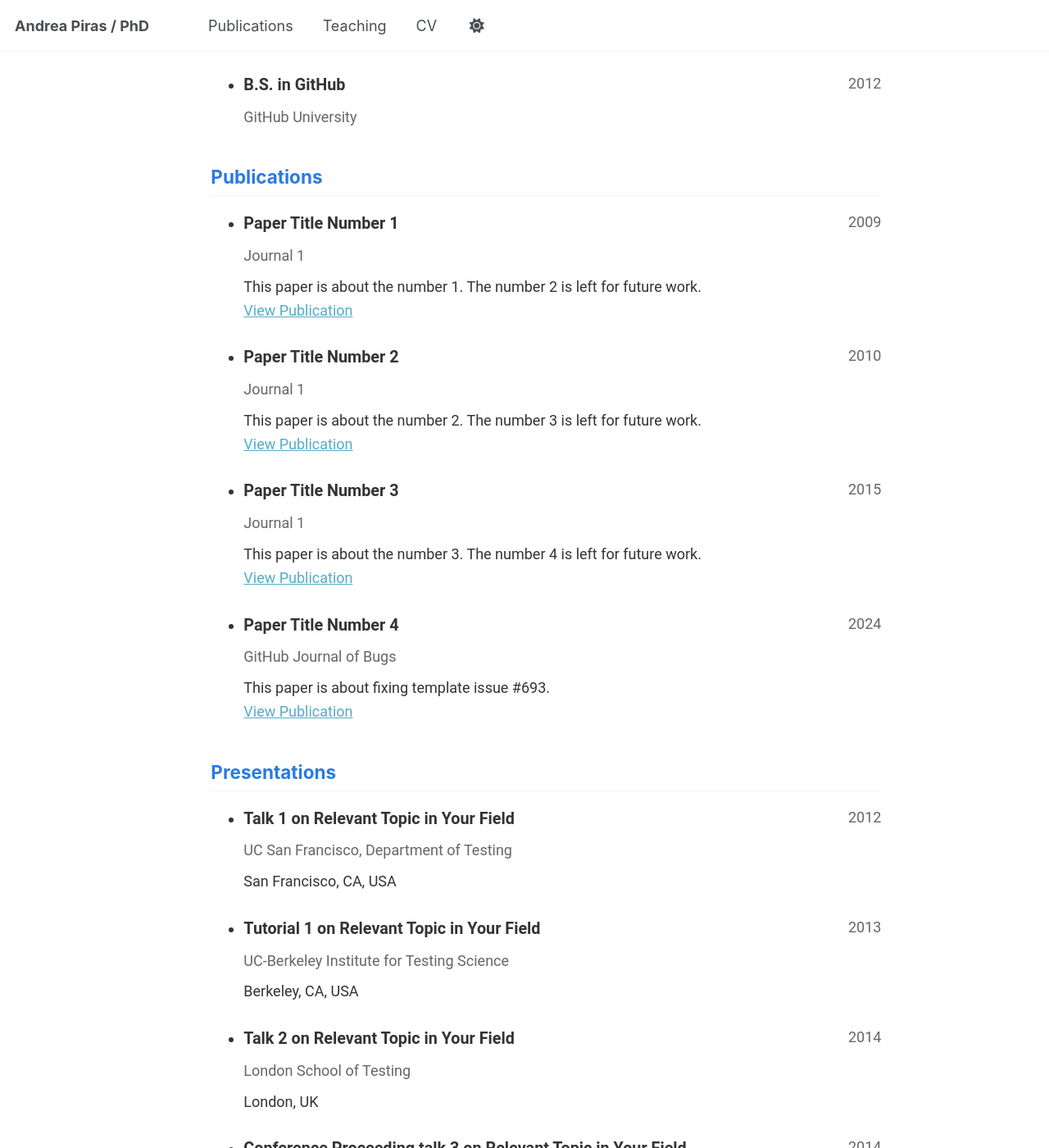
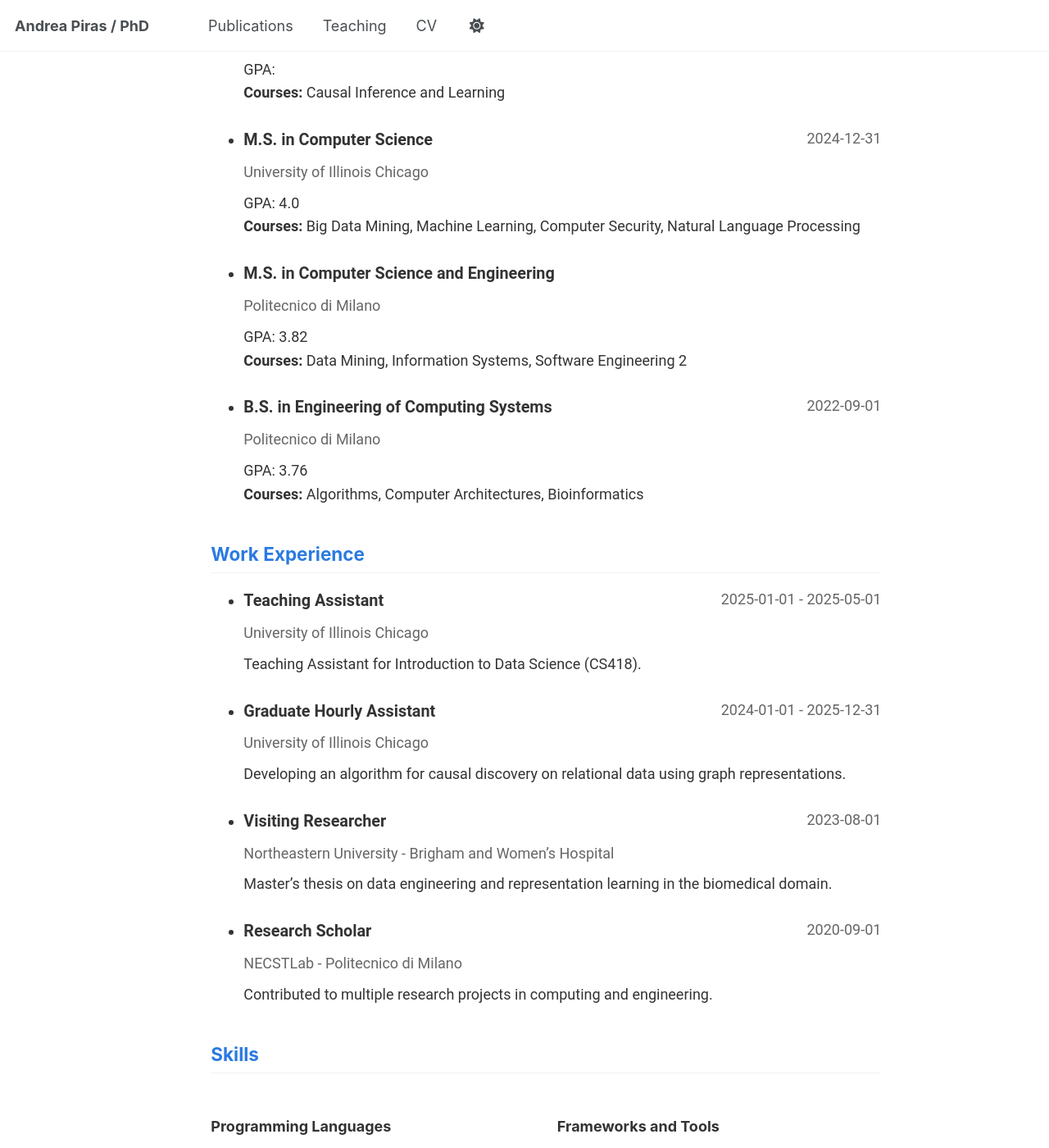
Before and after one commit to andreapiras00/.github.io, a Jekyll site: the page built from _pages/cv-json.md, in a window 1280 px wide and 1400 px high, scrolled down 680 px. Shown: the whole window at 82% size. Built offline with Jekyll 4.4.1, drawn with Linux system fonts in a browser that asks for light colours; a script that is not in the unit is left out; some of the changed text lies outside the part shown.

Commit message:
CV plus test on publications

```diff
--- a/_data/cv.json
+++ b/_data/cv.json
@@ -1,152 +1,133 @@
 {
     "basics": {
-    "name": "Your Sidebar Name",
-    "email": "none@example.org",
-    "phone": "",
-    "website": "https://academicpages.github.io",
-    "summary": "Currently employed at Red Brick University. Short biography for the left-hand sidebar",
+        "name": "Andrea Piras",
+        "email": "apiras2@uic.edu",
+        "phone": "+1 (312) 647-3388",
+        "website": "https://linkedin.com/in/andrea-piras00",
+        "summary": "Ph.D. student in Computer Science at the University of Illinois Chicago, specializing in causality and graph-based learning. His research focuses on modeling causal relationships in relational data using graph representations. Lead author of a paper accepted at UAI 2025 introducing RelFCI—an extension of the FCI algorithm that accounts for latent confounders and non-i.i.d. structures.",
         "location": {
             "address": "",
             "postalCode": "",
-      "city": "Earth",
+            "city": "Chicago",
             "countryCode": "US",
-      "region": ""
+            "region": "Illinois"
         },
         "profiles": [
             {
-        "network": "Google Scholar",
-        "username": "",
-        "url": "https://scholar.google.com/citations?user=PS_CX0AAAAAJ"
-      },
-      {
-        "network": "ORCID",
-        "username": "",
-        "url": "http://orcid.org/yourorcidurl"
-      },
-      {
-        "network": "GitHub",
-        "username": "academicpages",
-        "url": "https://github.com/academicpages"
+                "network": "LinkedIn",
+                "username": "andrea-piras00",
+                "url": "https://linkedin.com/in/andrea-piras00"
             }
         ]
     },
-  "work": [],
+    "work": [
+        {
+            "position": "Teaching Assistant",
+            "company": "University of Illinois Chicago",
+            "startDate": "2025-01-01",
+            "endDate": "2025-05-01",
+            "summary": "Teaching Assistant for Introduction to Data Science (CS418)."
+        },
+        {
+            "position": "Graduate Hourly Assistant",
+            "company": "University of Illinois Chicago",
+            "startDate": "2024-01-01",
+            "endDate": "2025-12-31",
+            "summary": "Developing an algorithm for causal discovery on relational data using graph representations."
+        },
+        {
+            "position": "Visiting Researcher",
+            "company": "Northeastern University - Brigham and Women’s Hospital",
+            "startDate": "2023-08-01",
+            "summary": "Master’s thesis on data engineering and representation learning in the biomedical domain."
+        },
+        {
+            "position": "Research Scholar",
+            "company": "NECSTLab - Politecnico di Milano",
+            "startDate": "2020-09-01",
+            "summary": "Contributed to multiple research projects in computing and engineering."
+        }
+    ],
     "education": [
         {
-      "institution": "GitHub University",
-      "area": "Ph.D in Version Control Theory",
-      "studyType": "",
-      "startDate": "",
-      "endDate": "2018",
-      "gpa": null,
-      "courses": []
+            "institution": "University of Illinois Chicago",
+            "area": "Ph.D. in Computer Science",
+            "startDate": "2025-01-01",
+            "endDate": "",
+            "gpa": "",
+            "courses": ["Causal Inference and Learning"]
         },
         {
-      "institution": "GitHub University",
-      "area": "M.S. in Jekyll",
-      "studyType": "",
-      "startDate": "",
-      "endDate": "2014",
-      "gpa": null,
-      "courses": []
+            "institution": "University of Illinois Chicago",
+            "area": "M.S. in Computer Science",
+            "startDate": "2023-02-01",
+            "endDate": "2024-12-31",
+            "gpa": "4.0",
+            "courses": ["Big Data Mining", "Machine Learning", "Computer Security", "Natural Language Processing"]
         },
         {
-      "institution": "GitHub University",
-      "area": "B.S. in GitHub",
-      "studyType": "",
-      "startDate": "",
-      "endDate": "2012",
-      "gpa": null,
-      "courses": []
+            "institution": "Politecnico di Milano",
+            "area": "M.S. in Computer Science and Engineering",
+            "startDate": "2022-09-01",
+            "gpa": "3.82",
+            "courses": ["Data Mining", "Information Systems", "Software Engineering 2"]
+        },
+        {
+            "institution": "Politecnico di Milano",
+            "area": "B.S. in Engineering of Computing Systems",
+            "startDate": "2019-09-01",
+            "endDate": "2022-09-01",
+            "gpa": "3.76",
+            "courses": ["Algorithms", "Computer Architectures", "Bioinformatics"]
         }
     ],
-  "skills": [],
+    "skills": [
+        {
+            "name": "Programming Languages",
+            "keywords": ["Python", "C", "C++", "Java", "JavaScript", "SQL"]
+        },
+        {
+            "name": "Frameworks and Tools",
+            "keywords": ["React", "CUDA", "Spark", "Node.js", "Git", "LaTeX", "Google Cloud Platform"]
+        }
+    ],
+    "publications": [
+        {
+            "name": "Relational Causal Discovery with Latent Confounders",
+            "publisher": "UAI 2025",
+            "summary": "Introduced RelFCI, an algorithm extending FCI to relational data with latent confounders and non-i.i.d. assumptions."
+        }
+    ],
+    "projects": [
+        {
+            "name": "Data Extraction and Analysis using Knowledge Graphs",
+            "description": "Developed a pipeline for extracting and integrating Compound-Protein Interaction data to improve machine learning performance.",
+            "startDate": "2023-08-01",
+            "endDate": "2024-12-31"
+        },
+        {
+            "name": "Automatic Domain Specific Genome Graph Partitioning",
+            "description": "Developed algorithms and alignment tools to optimize genome graph partitioning.",
+            "startDate": "2022-09-01",
+            "endDate": "2023-08-01"
+        },
+        {
+            "name": "GAGET - Genome Assembly Graph Evaluation Toolkit",
+            "description": "Tool to evaluate genome assembly quality and visualize genome graphs.",
+            "startDate": "2021-02-01",
+            "endDate": "2022-09-01"
+        },
+        {
+            "name": "Graph Analytics of Electric Networks",
+            "description": "Created metrics and visualization tools for criticality analysis in electric grids.",
+            "startDate": "2020-09-01",
+            "endDate": "2021-01-01"
+        }
+    ],
     "languages": [],
     "interests": [],
     "references": [],
-  "publications": [
-    {
-      "name": "Paper Title Number 1",
-      "publisher": "Journal 1",
-      "releaseDate": "2009-10-01",
-      "website": "http://academicpages.github.io/files/paper1.pdf",
-      "summary": "This paper is about the number 1. The number 2 is left for future work."
-    },
-    {
-      "name": "Paper Title Number 2",
-      "publisher": "Journal 1",
-      "releaseDate": "2010-10-01",
-      "website": "http://academicpages.github.io/files/paper2.pdf",
-      "summary": "This paper is about the number 2. The number 3 is left for future work."
-    },
-    {
-      "name": "Paper Title Number 3",
-      "publisher": "Journal 1",
-      "releaseDate": "2015-10-01",
-      "website": "http://academicpages.github.io/files/paper3.pdf",
-      "summary": "This paper is about the number 3. The number 4 is left for future work."
-    },
-    {
-      "name": "Paper Title Number 4",
-      "publisher": "GitHub Journal of Bugs",
-      "releaseDate": "2024-02-17",
-      "website": "http://academicpages.github.io/files/paper3.pdf",
-      "summary": "This paper is about fixing template issue #693."
+    "presentations": [],
+    "teaching": [],
+    "portfolio": []
 }
-  ],
-  "presentations": [
-    {
-      "name": "Talk 1 on Relevant Topic in Your Field",
-      "event": "UC San Francisco, Department of Testing",
-      "date": "2012-03-01",
-      "location": "San Francisco, CA, USA",
-      "description": ""
-    },
-    {
-      "name": "Tutorial 1 on Relevant Topic in Your Field",
-      "event": "UC-Berkeley Institute for Testing Science",
-      "date": "2013-03-01",
-      "location": "Berkeley, CA, USA",
-      "description": ""
-    },
-    {
-      "name": "Talk 2 on Relevant Topic in Your Field",
-      "event": "London School of Testing",
-      "date": "2014-02-01",
-      "location": "London, UK",
-      "description": ""
-    },
-    {
-      "name": "Conference Proceeding talk 3 on Relevant Topic in Your Field",
-      "event": "Testing Institute of America 2014 Annual Conference",
-      "date": "2014-03-01",
-      "location": "Los Angeles, CA, USA",
-      "description": ""
-    }
-  ],
-  "teaching": [
-    {
-      "course": "Teaching experience 1",
-      "institution": "University 1, Department",
-      "date": "2014-01-01",
-      "role": "Undergraduate course",
-      "description": ""
-    },
-    {
-      "course": "Teaching experience 2",
-      "institution": "University 1, Department",
-      "date": "2015-01-01",
-      "role": "Workshop",
-      "description": ""
-    }
-  ],
-  "portfolio": [
-    {
-      "name": "Portfolio item number 1",
-      "category": "portfolio",
-      "date": "",
-      "url": "",
-      "description": "Short description of portfolio item number 1<br/><img src='/images/500x300.png'>"
-    }
-  ]
-}
```
Also changed, not shown: _publications/relfci.md (renamed from _publications/2025-06-08-paper-title-number-5.md, +1 -1 lines). Lines whose indentation alone changed are shown as unchanged.
